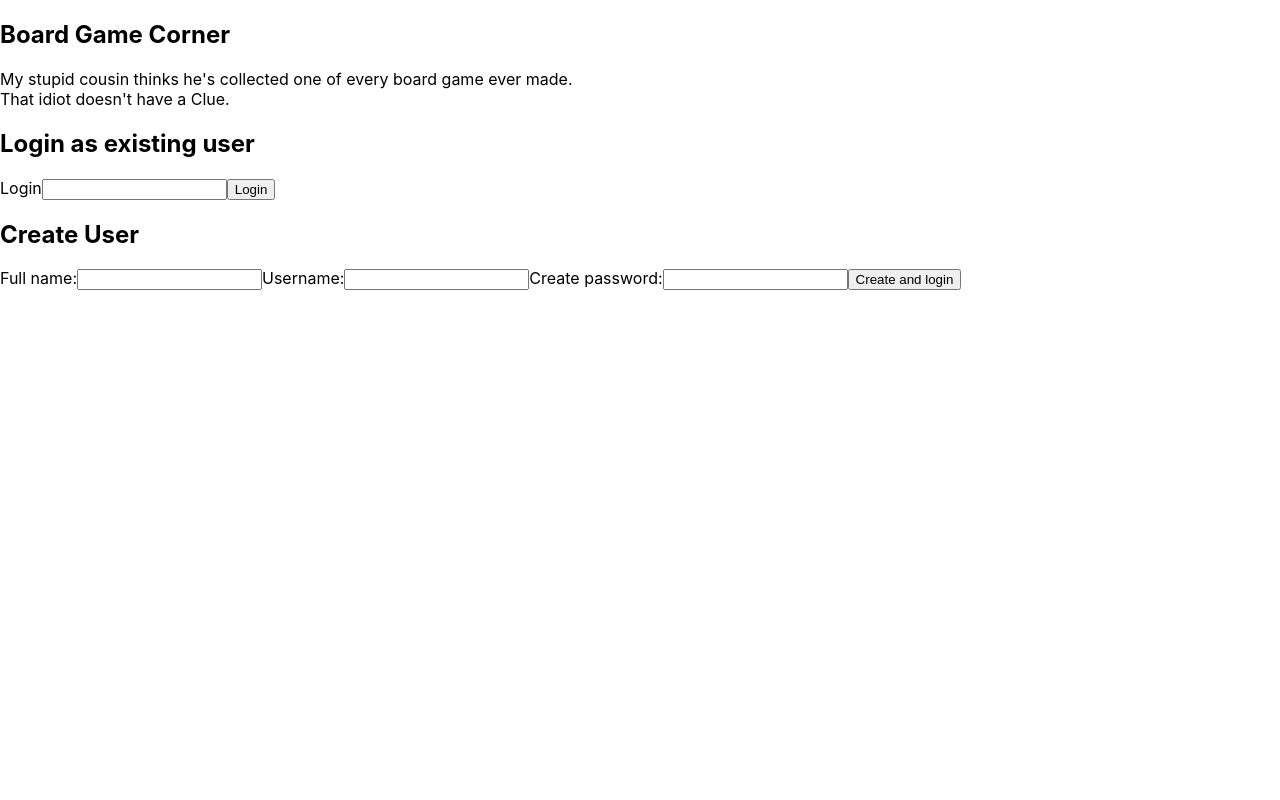
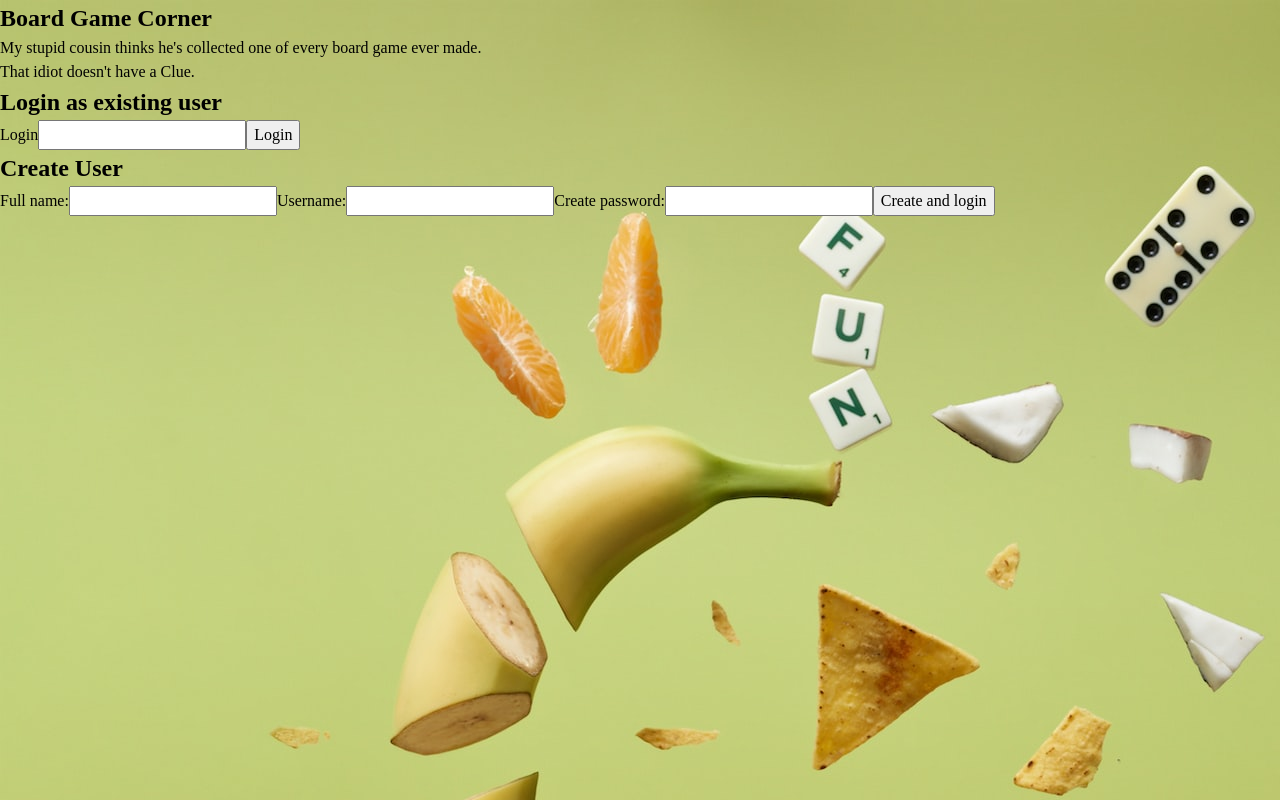
Before and after one commit to FimbulWinters/Games-Front-end, a React (Create React App) app: page / in a window 1280 px wide. Built offline with nearby package versions, Linux system fonts and the light colour scheme.

Commit message:
fixing infinite loops and adding basic styling to splash page

```diff
--- a/src/Components/Nav.jsx
+++ b/src/Components/Nav.jsx
@@ -8,7 +8,7 @@ export const Nav = ({ setCategories, categories }) => {
     getCategories().then(({ categories }) => {
       setCategories(categories);
     });
-  }, [categories]);
+  }, []);
   return (
     <ul>
       {categories.map((category) => {
--- a/src/Components/ReviewsList.jsx
+++ b/src/Components/ReviewsList.jsx
@@ -10,7 +10,7 @@ export const ReviewsList = () => {
     getReviews().then(({ reviews }) => {
       setReviews(reviews);
     });
-  }, [reviews]);
+  }, []);
   return (
     <section>
       <h2>Reviews</h2>
--- a/src/Components/Splash.jsx
+++ b/src/Components/Splash.jsx
@@ -6,7 +6,7 @@ export const Splash = ({ setInitialLoad }) => {
     setInitialLoad(false);
   };
   return (
-    <section>
+    <section className="Splash">
       <header>
         <Header />
       </header>
--- a/src/index.css
+++ b/src/index.css
@@ -1,18 +1,76 @@
+/* Reset */
+/*
+  1. Use a more-intuitive box-sizing model.
+*/
+*,
+*::before,
+*::after {
+  box-sizing: border-box;
+}
+/*
+  2. Remove default margin
+*/
+* {
+  margin: 0;
+}
+/*
+  3. Allow percentage-based heights in the application
+*/
+html,
 body {
-  margin: 0;
-  font-family: -apple-system, BlinkMacSystemFont, "Segoe UI", "Roboto", "Oxygen",
-    "Ubuntu", "Cantarell", "Fira Sans", "Droid Sans", "Helvetica Neue",
-    sans-serif;
+  height: 100%;
+}
+/*
+  Typographic tweaks!
+  4. Add accessible line-height
+  5. Improve text rendering
+*/
+body {
+  line-height: 1.5;
   -webkit-font-smoothing: antialiased;
-  -moz-osx-font-smoothing: grayscale;
+}
+/*
+  6. Improve media defaults
+*/
+img,
+picture,
+video,
+canvas,
+svg {
+  display: block;
+  max-width: 100%;
+}
+/*
+  7. Remove built-in form typography styles
+*/
+input,
+button,
+textarea,
+select {
+  font: inherit;
+}
+/*
+  8. Avoid text overflows
+*/
+p,
+h1,
+h2,
+h3,
+h4,
+h5,
+h6 {
+  overflow-wrap: break-word;
+}
+/*
+  9. Create a root stacking context
+*/
+#root,
+#__next {
+  isolation: isolate;
 }
 
-code {
-  font-family: source-code-pro, Menlo, Monaco, Consolas, "Courier New",
-    monospace;
+.Splash {
+  background-image: url(./images/tangerine-newt-ulapLGnSmMU-unsplash.jpg);
+  width: 100vw;
+  height: 100vh;
 }
-
-img {
-  width: 100px;
-  height: 100px;
-}
```
Also changed, not shown: src/images/tangerine-newt-ulapLGnSmMU-unsplash.jpg (added).
